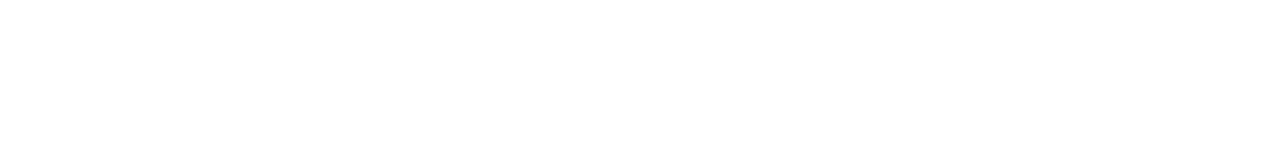
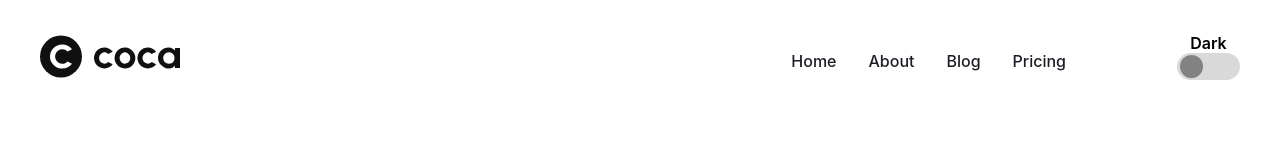
Before and after one commit to sokovlad/coca, a website built with Vite: page src/index.html in a window 1280 px wide. Built offline with nearby package versions, Linux system fonts and the light colour scheme; files whose address does not match are found by name.

Commit message:
Created header

```diff
--- a/src/assets/scss/base/vars.scss
+++ b/src/assets/scss/base/vars.scss
@@ -46,7 +46,7 @@
   }
 
   // transition
-  --transition: 0.2s ease-in-out;
+  --transition: 0.3s ease-in-out;
 
   // z-index
   --z-index-0: -1;
--- /dev/null
+++ b/src/assets/scss/components/header.scss
@@ -0,0 +1,186 @@
+.header {
+  padding: 26px 0 22px;
+
+  @include mobile {
+    padding: 22px 0 18px;
+  }
+
+  &__container {
+    @include flex-all-between;
+  }
+
+  &__logo {
+    position: relative;
+    z-index: var(--z-index-4);
+
+    & svg {
+      @include mobile {
+        max-width: 120px;
+      }
+
+      & path {
+        &:not(:last-child) {
+          fill: var(--logo-color-text);
+        }
+      }
+
+      & circle {
+        fill: var(--logo-color-circle);
+      }
+    }
+  }
+
+  &__right {
+    @include flex-align-center;
+    gap: 111px;
+
+    @include tablet {
+      gap: 60px;
+    }
+
+    @include small-tablet {
+      position: fixed;
+      top: 0;
+      left: -100vw;
+      z-index: var(--z-index-3);
+      flex-direction: column;
+      justify-content: center;
+      width: 80dvw;
+      height: 100dvh;
+      background-color: var(--neutral-color-10);
+      opacity: 0;
+      visibility: hidden;
+      transition:
+        left var(--transition),
+        opacity var(--transition),
+        visibility var(--transition);
+
+      &--visible {
+        left: 0;
+        opacity: 1;
+        visibility: visible;
+      }
+    }
+  }
+
+  &__switcher {
+    position: relative;
+    border-radius: 13.5px;
+    width: 63px;
+    height: 27px;
+    background-color: var(--neutral-color-130);
+    transform: translateY(6px);
+    transition: background-color var(--transition);
+
+    &-text {
+      position: absolute;
+      top: -22px;
+      left: 50%;
+      font-weight: 600;
+      line-height: 24px;
+      text-align: center;
+      color: var(--neutral-color-140);
+      transform: translateX(-50%);
+    }
+
+    &::before {
+      content: '';
+      position: absolute;
+      top: 2px;
+      left: 3px;
+      display: inline-block;
+      border-radius: 13.5px;
+      width: 23px;
+      height: 23px;
+      background-color: var(--neutral-color-120);
+      transition:
+        left var(--transition),
+        background-color var(--transition);
+    }
+
+    &-checkbox {
+      appearance: none;
+    }
+
+    &:has(&-checkbox:checked) {
+      background-color: var(--neutral-color-60);
+
+      &::before {
+        left: 37px;
+        background-color: var(--primary-color-50);
+      }
+    }
+  }
+}
+
+.nav {
+  &__list {
+    @include flex-align-center;
+    gap: 32px;
+
+    @include small-tablet {
+      gap: 20px;
+      flex-direction: column;
+    }
+
+    @include mobile {
+      gap: 10px;
+    }
+  }
+
+  &__link {
+    position: relative;
+    font-weight: 500;
+    line-height: 26px;
+    color: var(--neutral-color-100);
+
+    @include small-tablet {
+      line-height: 300%;
+    }
+
+    &::after {
+      content: '';
+      position: absolute;
+      right: 0;
+      bottom: -5px;
+      left: 0;
+      height: 1px;
+      background-color: var(--neutral-color-100);
+      opacity: 0;
+      visibility: hidden;
+      transition:
+        opacity var(--transition),
+        visibility var(--transition);
+    }
+
+    &:hover {
+      &::after {
+        opacity: 1;
+        visibility: visible;
+      }
+    }
+  }
+}
+
+.overlay {
+  @include small-tablet {
+    position: fixed;
+    inset: 0;
+    z-index: var(--z-index-2);
+    background-color: #000000b3;
+    opacity: 0;
+    visibility: hidden;
+    transition:
+      opacity var(--transition),
+      visibility var(--transition);
+
+    &--visible {
+      opacity: 1;
+      visibility: visible;
+    }
+  }
+}
+
+.burger {
+  @include burger;
+}
--- a/src/assets/scss/main.scss
+++ b/src/assets/scss/main.scss
@@ -1,3 +1,6 @@
 @import './mixins';
 @import './base';
 @import './globals';
+
+// Components
+@import './components/header';
--- /dev/null
+++ b/src/html/components/header.html
@@ -0,0 +1,65 @@
+<header class="header">
+  <h1 class="hidden">Coca - Digital marketing website. Home page</h1>
+  <div class="container header__container">
+    <a href="/coca/" class="header__logo" aria-label="Home page">
+      <svg
+        width="140"
+        height="66"
+        viewBox="0 0 140 66"
+        fill="none"
+        xmlns="http://www.w3.org/2000/svg"
+      >
+        <path
+          d="M68.1455 35.9848L72.722 38.3558C71.7651 39.6044 70.5655 40.6072 69.1232 41.3643C67.6809 42.1214 66.1069 42.5 64.4011 42.5C62.4873 42.5 60.7399 42.0285 59.159 41.0854C57.5919 40.1423 56.3368 38.8805 55.3937 37.2998C54.4646 35.7059 54 33.9459 54 32.0199C54 30.5588 54.2704 29.1973 54.8113 27.9355C55.3521 26.6603 56.0941 25.5446 57.0371 24.5882C57.994 23.6186 59.1035 22.8615 60.3655 22.3169C61.6275 21.7723 62.9727 21.5 64.4011 21.5C66.1069 21.5 67.6809 21.8786 69.1232 22.6357C70.5655 23.3928 71.7651 24.4089 72.722 25.6841L68.1455 28.0351C67.6601 27.5038 67.0846 27.092 66.4189 26.7998C65.7671 26.5076 65.0945 26.3615 64.4011 26.3615C63.4026 26.3615 62.5012 26.6271 61.6968 27.1584C60.8925 27.6765 60.2545 28.3672 59.783 29.2305C59.3115 30.0806 59.0757 31.0104 59.0757 32.0199C59.0757 33.0161 59.3115 33.9459 59.783 34.8093C60.2545 35.6594 60.8925 36.3435 61.6968 36.8615C62.5012 37.3795 63.4026 37.6385 64.4011 37.6385C65.1223 37.6385 65.8087 37.4924 66.4605 37.2002C67.1123 36.8947 67.674 36.4896 68.1455 35.9848Z"
+          fill="#101010"
+        />
+        <path
+          d="M84.9596 42.5C83.0458 42.5 81.2984 42.0285 79.7174 41.0854C78.1503 40.1423 76.8952 38.8805 75.9522 37.2998C75.023 35.7059 74.5585 33.9459 74.5585 32.0199C74.5585 30.5588 74.8289 29.1973 75.3697 27.9355C75.9106 26.6603 76.6525 25.5446 77.5956 24.5882C78.5525 23.6186 79.6619 22.8615 80.9239 22.3169C82.1859 21.7723 83.5312 21.5 84.9596 21.5C86.8734 21.5 88.6138 21.9715 90.1809 22.9146C91.7619 23.8577 93.017 25.1262 93.9461 26.7201C94.8892 28.314 95.3607 30.0806 95.3607 32.0199C95.3607 33.4677 95.0903 34.8226 94.5494 36.0844C94.0085 37.3463 93.2597 38.462 92.3028 39.4317C91.3597 40.388 90.2572 41.1385 88.9952 41.6831C87.7471 42.2277 86.4019 42.5 84.9596 42.5ZM84.9596 37.6385C85.9719 37.6385 86.8803 37.3795 87.6847 36.8615C88.489 36.3435 89.12 35.6594 89.5777 34.8093C90.0492 33.9592 90.2849 33.0294 90.2849 32.0199C90.2849 30.9839 90.0423 30.0408 89.5569 29.1907C89.0854 28.3273 88.4405 27.6433 87.6223 27.1385C86.8179 26.6205 85.9303 26.3615 84.9596 26.3615C83.9611 26.3615 83.0596 26.6205 82.2553 27.1385C81.4509 27.6565 80.813 28.3472 80.3415 29.2106C79.87 30.074 79.6342 31.0104 79.6342 32.0199C79.6342 33.0693 79.8769 34.019 80.3623 34.8691C80.8477 35.7192 81.4925 36.3966 82.2969 36.9013C83.1151 37.3928 84.0027 37.6385 84.9596 37.6385Z"
+          fill="#101010"
+        />
+        <path
+          d="M111.578 35.9848L116.155 38.3558C115.198 39.6044 113.998 40.6072 112.556 41.3643C111.114 42.1214 109.54 42.5 107.834 42.5C105.92 42.5 104.173 42.0285 102.592 41.0854C101.025 40.1423 99.7696 38.8805 98.8265 37.2998C97.8974 35.7059 97.4328 33.9459 97.4328 32.0199C97.4328 30.5588 97.7032 29.1973 98.2441 27.9355C98.7849 26.6603 99.5269 25.5446 100.47 24.5882C101.427 23.6186 102.536 22.8615 103.798 22.3169C105.06 21.7723 106.405 21.5 107.834 21.5C109.54 21.5 111.114 21.8786 112.556 22.6357C113.998 23.3928 115.198 24.4089 116.155 25.6841L111.578 28.0351C111.093 27.5038 110.517 27.092 109.852 26.7998C109.2 26.5076 108.527 26.3615 107.834 26.3615C106.835 26.3615 105.934 26.6271 105.13 27.1584C104.325 27.6765 103.687 28.3672 103.216 29.2305C102.744 30.0806 102.509 31.0104 102.509 32.0199C102.509 33.0161 102.744 33.9459 103.216 34.8093C103.687 35.6594 104.325 36.3435 105.13 36.8615C105.934 37.3795 106.835 37.6385 107.834 37.6385C108.555 37.6385 109.242 37.4924 109.893 37.2002C110.545 36.8947 111.107 36.4896 111.578 35.9848Z"
+          fill="#101010"
+        />
+        <path
+          d="M134.924 22.0579H140V41.982H134.924L134.695 39.5114C134.127 40.4013 133.371 41.1252 132.428 41.6831C131.499 42.2277 130.396 42.5 129.12 42.5C127.581 42.5 126.139 42.2211 124.794 41.6632C123.448 41.1053 122.263 40.3349 121.236 39.352C120.224 38.3691 119.427 37.2334 118.844 35.945C118.276 34.6565 117.991 33.2751 117.991 31.8008C117.991 30.3795 118.262 29.0446 118.803 27.796C119.357 26.5474 120.127 25.4516 121.112 24.5085C122.096 23.5655 123.233 22.8283 124.523 22.297C125.813 21.7657 127.2 21.5 128.684 21.5C130.057 21.5 131.284 21.7922 132.366 22.3767C133.461 22.9611 134.39 23.7049 135.153 24.6082L134.924 22.0579ZM128.996 37.8178C130.077 37.8178 131.034 37.5588 131.866 37.0408C132.698 36.5228 133.35 35.8254 133.822 34.9488C134.293 34.0588 134.529 33.0825 134.529 32.0199C134.529 30.944 134.293 29.9677 133.822 29.0911C133.35 28.2011 132.691 27.4972 131.846 26.9791C131.013 26.4611 130.063 26.2021 128.996 26.2021C127.928 26.2021 126.95 26.4677 126.063 26.9991C125.189 27.5171 124.488 28.2144 123.961 29.0911C123.448 29.9677 123.192 30.944 123.192 32.0199C123.192 33.0958 123.455 34.0721 123.982 34.9488C124.509 35.8254 125.21 36.5228 126.083 37.0408C126.971 37.5588 127.942 37.8178 128.996 37.8178Z"
+          fill="#101010"
+        />
+        <circle cx="21" cy="30.5" r="21" fill="#101010" />
+        <path
+          d="M27.4483 35.4412L32 37.741C30.8906 39.1831 29.4794 40.3368 27.7664 41.2021C26.0697 42.0674 24.2262 42.5 22.2358 42.5C19.9844 42.5 17.9288 41.9611 16.069 40.8833C14.2254 39.8055 12.749 38.3634 11.6396 36.5569C10.5465 34.7353 10 32.7239 10 30.5228C10 28.8529 10.3181 27.297 10.9544 25.8548C11.5907 24.3975 12.4635 23.1224 13.5729 22.0294C14.6986 20.9213 16.0037 20.056 17.4883 19.4336C18.9729 18.8112 20.5554 18.5 22.2358 18.5C24.2262 18.5 26.0697 18.9326 27.7664 19.7979C29.4794 20.6632 30.8906 21.8245 32 23.2818L27.4483 25.5816C26.7631 24.8226 25.9637 24.2457 25.0501 23.851C24.1364 23.4412 23.1984 23.2362 22.2358 23.2362C20.898 23.2362 19.6826 23.5778 18.5895 24.2609C17.5128 24.9288 16.6563 25.8169 16.02 26.925C15.4001 28.018 15.0901 29.2173 15.0901 30.5228C15.0901 31.8131 15.4082 33.0123 16.0445 34.1205C16.6808 35.2135 17.5373 36.0939 18.614 36.7619C19.7071 37.4298 20.9143 37.7638 22.2358 37.7638C23.2473 37.7638 24.2099 37.5512 25.1235 37.1262C26.0371 36.7011 26.812 36.1395 27.4483 35.4412Z"
+          fill="white"
+        />
+      </svg>
+    </a>
+    <div class="header__right" data-burger="menu">
+      <nav class="header__nav nav">
+        <ul class="nav__list">
+          <li class="nav__item">
+            <a href="/" class="nav__link text-p-default">Home</a>
+          </li>
+          <li class="nav__item">
+            <a href="/about.html" class="nav__link text-p-default">About</a>
+          </li>
+          <li class="nav__item">
+            <a href="/blog.html" class="nav__link text-p-default">Blog</a>
+          </li>
+          <li class="nav__item">
+            <a href="/pricing.html" class="nav__link text-p-default">Pricing</a>
+          </li>
+        </ul>
+      </nav>
+      <label class="header__switcher">
+        <span class="header__switcher-text text-p-default">Dark</span>
+        <input
+          type="checkbox"
+          class="header__switcher-checkbox"
+          data-theme-switcher
+        />
+      </label>
+    </div>
+    <button class="burger" data-burger="btn" aria-label="Burger menu">
+      <span class="burger__line"></span>
+    </button>
+  </div>
+</header>
--- a/src/index.html
+++ b/src/index.html
@@ -2,6 +2,8 @@
 <html lang="en">
   <load src="./html/base/head.html" title="Home" />
   <body data-theme="light" class="body">
+    <div class="overlay" data-burger="overlay"></div>
+    <load src="./html/components/header.html" />
     <script type="module" src="./js/main.js"></script>
   </body>
 </html>
--- /dev/null
+++ b/src/js/components/burger.js
@@ -0,0 +1,19 @@
+export const useBurger = () => {
+  const burgerBtn = document.querySelector('[data-burger="btn"]');
+  const burgerMenu = document.querySelector('[data-burger="menu"]');
+  const overlay = document.querySelector('[data-burger="overlay"]');
+
+  const closeBurgerMenu = () => {
+    burgerBtn.classList.remove('burger--active');
+    burgerMenu.classList.remove('header__right--visible');
+    overlay.classList.remove('overlay--visible');
+  };
+
+  burgerBtn.addEventListener('click', () => {
+    burgerBtn.classList.toggle('burger--active');
+    burgerMenu.classList.toggle('header__right--visible');
+    overlay.classList.toggle('overlay--visible');
+  });
+
+  overlay.addEventListener('click', closeBurgerMenu);
+};
--- /dev/null
+++ b/src/js/components/theme.js
@@ -0,0 +1,19 @@
+export const useTheme = () => {
+  const themeTarget = document.querySelector('[data-theme]');
+  const themeSwitcher = document.querySelector('[data-theme-switcher]');
+
+  const themeTargetDataset = themeTarget.dataset;
+  const theme = localStorage.getItem('theme') || 'light';
+  themeTargetDataset.theme = theme;
+  if (theme === 'dark') themeSwitcher.checked = true;
+
+  themeSwitcher.addEventListener('click', () => {
+    if (themeTargetDataset.theme == 'light') {
+      themeTargetDataset.theme = 'dark';
+      localStorage.setItem('theme', 'dark');
+    } else {
+      themeTargetDataset.theme = 'light';
+      localStorage.setItem('theme', 'light');
+    }
+  });
+};
--- a/src/js/main.js
+++ b/src/js/main.js
@@ -1 +1,7 @@
 import '../assets/scss/main.scss';
+
+// components
+import { useTheme } from './components/theme';
+import { useBurger } from './components/burger';
+useTheme();
+useBurger();
```
Also changed, not shown: .stylelintrc.json.
